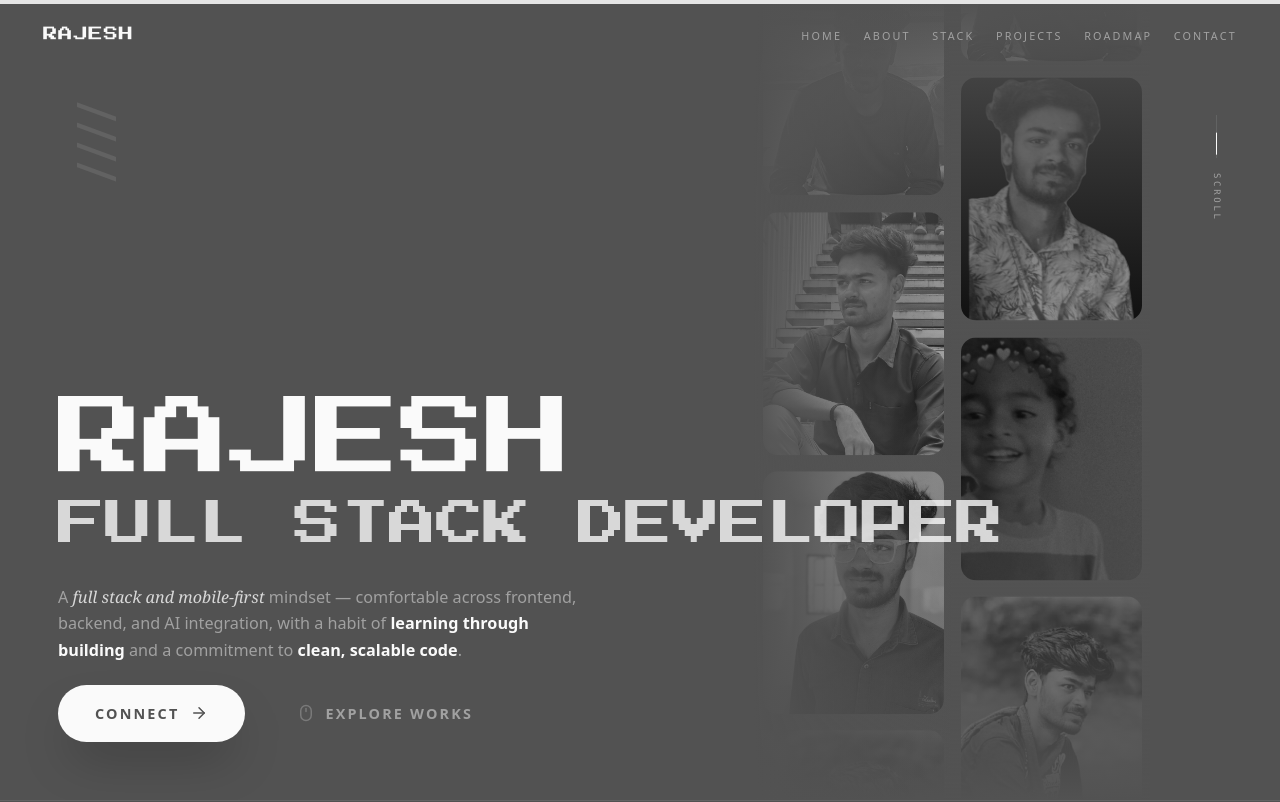
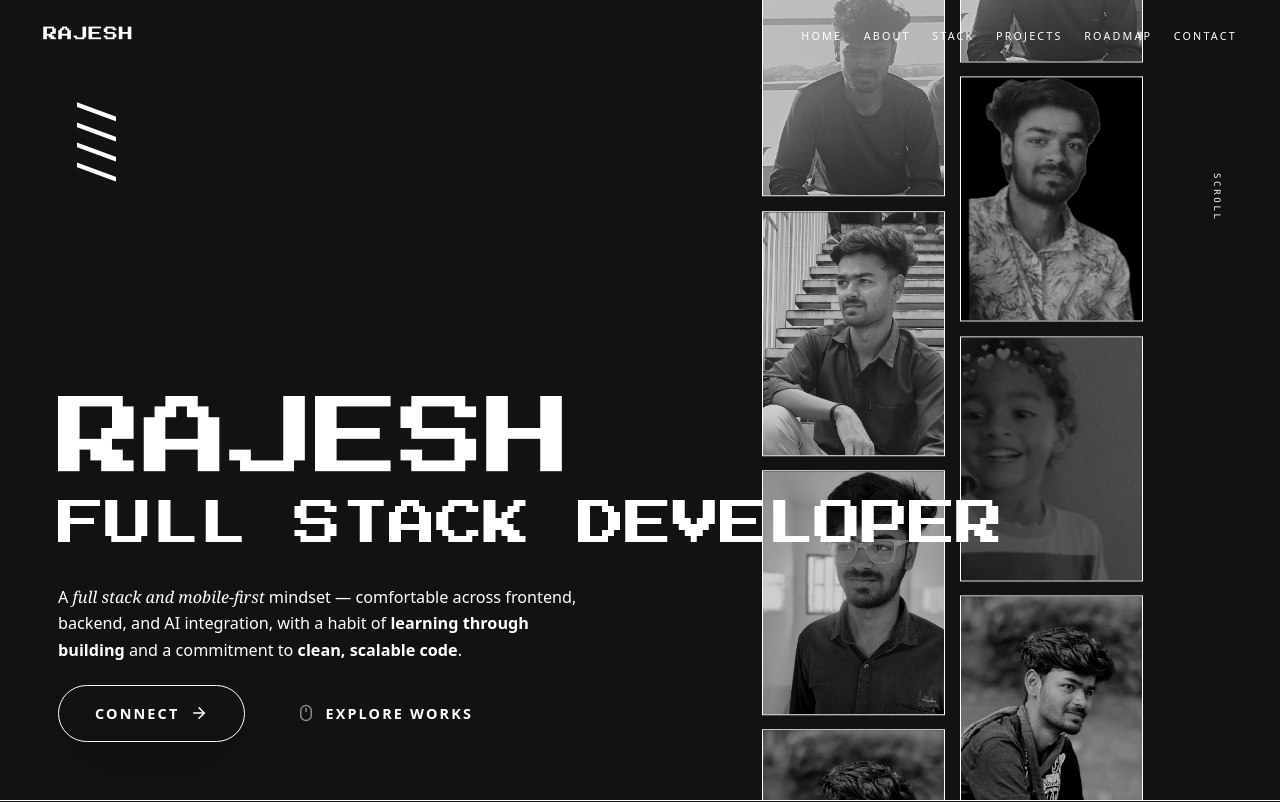
Before and after one commit to rajkrish63/portfoloi., a Next.js app: page / in a window 1280 px wide. Shown: the top 802 px of the page. Built offline with nearby package versions, Linux system fonts and the light colour scheme.

Commit message:
Update globals.css styles

```diff
--- a/app/globals.css
+++ b/app/globals.css
@@ -97,28 +97,37 @@
   --color-sidebar-ring: var(--sidebar-ring);
 }
 
-:root {
-  --radius: 0rem; /* Strictly sharp corners for that "UI" look */
-  --background: oklch(71.547% 0.00008 271.152); /* Classic Light Gray */
-  --foreground: oklch(0 0 0); /* Pure Black Text */
+:root1 {
+  --radius: 0rem;
+  /* Strictly sharp corners for that "UI" look */
+  --background: oklch(71.547% 0.00008 271.152);
+  /* Classic Light Gray */
+  --foreground: oklch(0 0 0);
+  /* Pure Black Text */
   --card: oklch(0.92 0 0);
   --card-foreground: oklch(0 0 0);
   --popover: oklch(0.92 0 0);
   --popover-foreground: oklch(0 0 0);
-  --primary: oklch(0.45 0.08 190); /* The Classic Teal */
+  --primary: oklch(0.45 0.08 190);
+  /* The Classic Teal */
   --primary-foreground: oklch(1 0 0);
-  --secondary: oklch(0.8 0 0); /* Darker System Gray */
+  --secondary: oklch(0.8 0 0);
+  /* Darker System Gray */
   --secondary-foreground: oklch(0 0 0);
   --muted: oklch(0.8 0 0);
   --muted-foreground: oklch(0.4 0 0);
-  --accent: oklch(0.5 0 0); /* Windows Title Bar Gray */
+  --accent: oklch(0.5 0 0);
+  /* Windows Title Bar Gray */
   --accent-foreground: oklch(1 0 0);
   --destructive: oklch(0.5 0.15 25);
-  --border: oklch(0.7 0 0); /* High contrast borders */
-  --input: oklch(1 0 0); /* White input fields */
+  --border: oklch(0.7 0 0);
+  /* High contrast borders */
+  --input: oklch(1 0 0);
+  /* White input fields */
   --ring: oklch(0.45 0.08 190);
   --chart-1: oklch(0.45 0.08 190);
-  --chart-2: oklch(0.3 0.05 250); /* Classic Navy Blue */
+  --chart-2: oklch(0.3 0.05 250);
+  /* Classic Navy Blue */
   --chart-3: oklch(0.6 0.1 120);
   --chart-4: oklch(0.8 0.1 60);
   --chart-5: oklch(0.5 0 0);
@@ -134,8 +143,8 @@
 
 
 /* shadcn-ui only */
-.dark {
-  --background: oklch(43.861% 0.00005 271.152);
+.root {
+  --background: oklch(71.547% 0.00008 271.152);
   --foreground: oklch(0.985 0 0);
   --card: oklch(0.205 0 0);
   --card-foreground: oklch(0.985 0 0);
```
